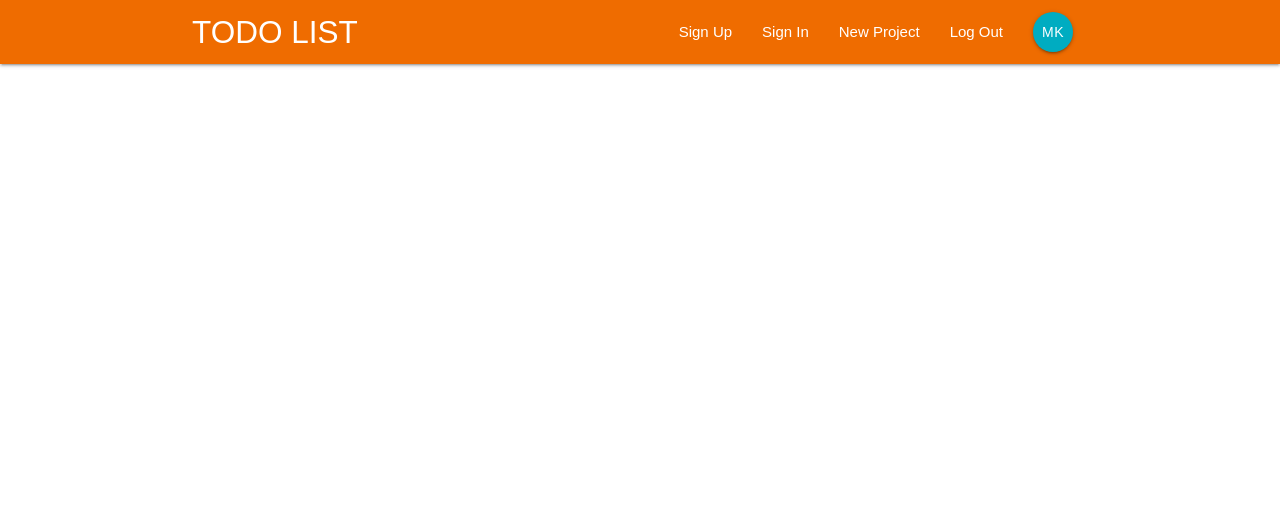
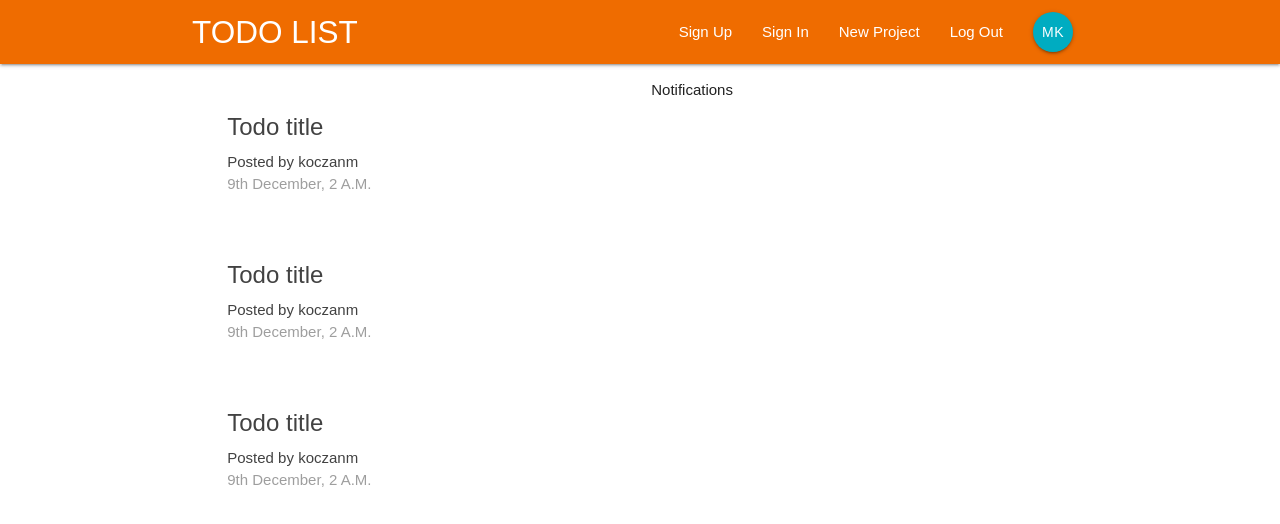
Before and after one commit to koczanm/todo-list, a React (Create React App) app: page / in a window 1280 px wide. Shown: the top 524 px of the page. Built offline with nearby package versions, Linux system fonts and the light colour scheme.

Commit message:
Add dashboard

```diff
--- a/src/App.js
+++ b/src/App.js
@@ -1,7 +1,8 @@
 import React, { Component } from "react";
-import { BrowserRouter } from "react-router-dom";
+import { BrowserRouter, Route, Switch } from "react-router-dom";
 
 import Navbar from "./components/layout/Navbar";
+import Dashboard from "./components/dashboard/Dashboard";
 
 class App extends Component {
   render() {
@@ -9,6 +10,9 @@ class App extends Component {
       <BrowserRouter>
         <div className="App">
           <Navbar />
+          <Switch>
+            <Route exact path="/" component={Dashboard} />
+          </Switch>
         </div>
       </BrowserRouter>
     );
--- a/src/components/dashboard/Dashboard.js
+++ b/src/components/dashboard/Dashboard.js
@@ -0,0 +1,23 @@
+import React, { Component } from "react";
+
+import Notifications from "./Notifications";
+import TodoList from "../todos/TodoList";
+
+export class Dashboard extends Component {
+  render() {
+    return (
+      <div className="dashboard container">
+        <div className="row">
+          <div className="col s12 m5">
+            <TodoList />
+          </div>
+          <div className="col s12 m5 offset-m1">
+            <Notifications />
+          </div>
+        </div>
+      </div>
+    );
+  }
+}
+
+export default Dashboard;
--- a/src/components/dashboard/Notifications.js
+++ b/src/components/dashboard/Notifications.js
@@ -0,0 +1,11 @@
+import React from "react";
+
+const Notifications = () => {
+  return (
+    <div>
+      <p>Notifications</p>
+    </div>
+  );
+};
+
+export default Notifications;
--- a/src/components/todos/TodoList.js
+++ b/src/components/todos/TodoList.js
@@ -0,0 +1,15 @@
+import React from "react";
+
+import TodoSummary from "./TodoSummary";
+
+const TodoList = () => {
+  return (
+    <div className="todo-list section">
+      <TodoSummary />
+      <TodoSummary />
+      <TodoSummary />
+    </div>
+  );
+};
+
+export default TodoList;
--- a/src/components/todos/TodoSummary.js
+++ b/src/components/todos/TodoSummary.js
@@ -0,0 +1,15 @@
+import React from "react";
+
+const TodoSummary = () => {
+  return (
+    <div className="card z-depth-0 todo-summary">
+      <div className="card-content grey-text text-darken-3">
+        <span className="card-title">Todo title</span>
+        <p>Posted by koczanm</p>
+        <p className="grey-text">9th December, 2 A.M.</p>
+      </div>
+    </div>
+  );
+};
+
+export default TodoSummary;
```
